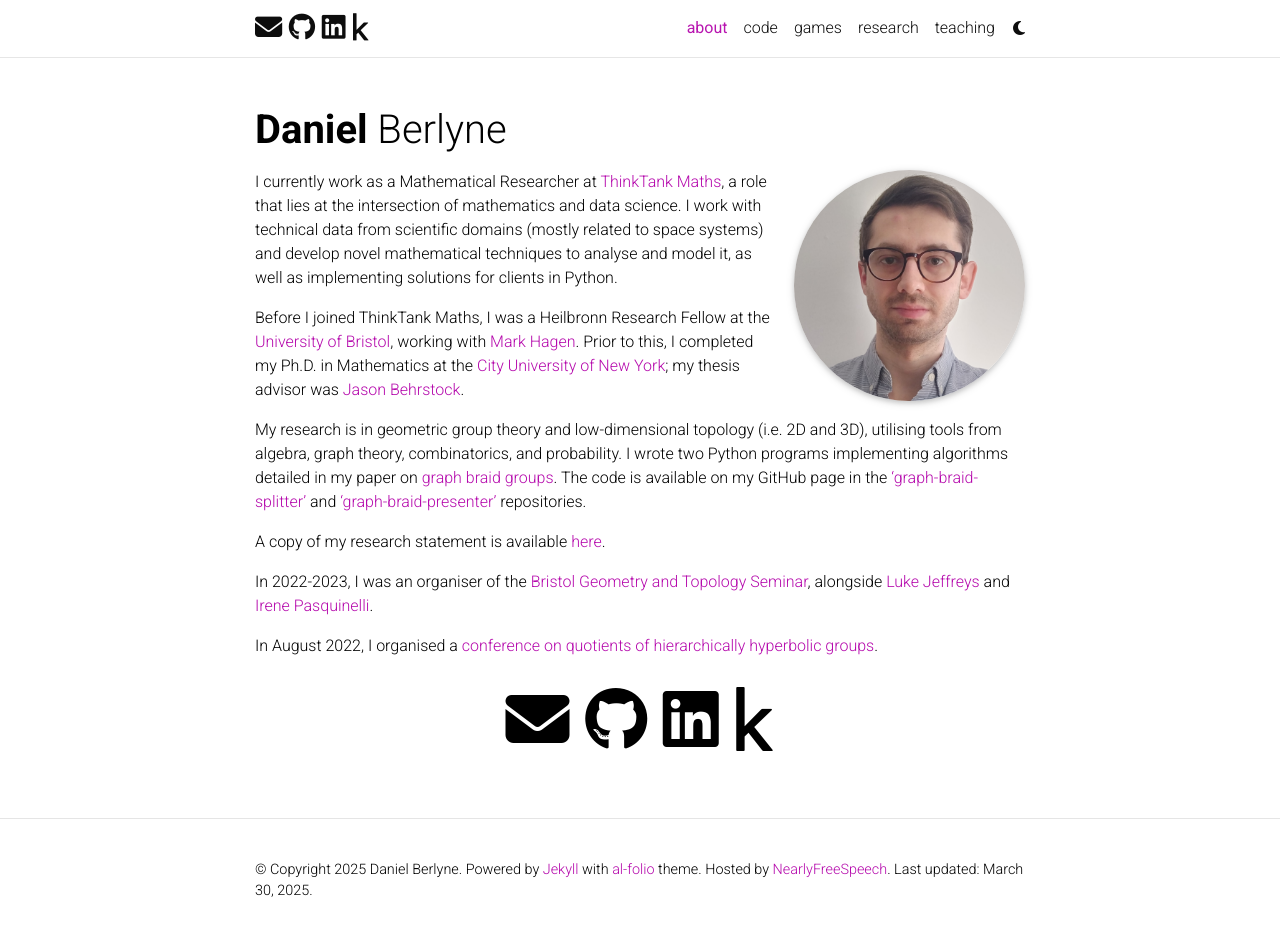
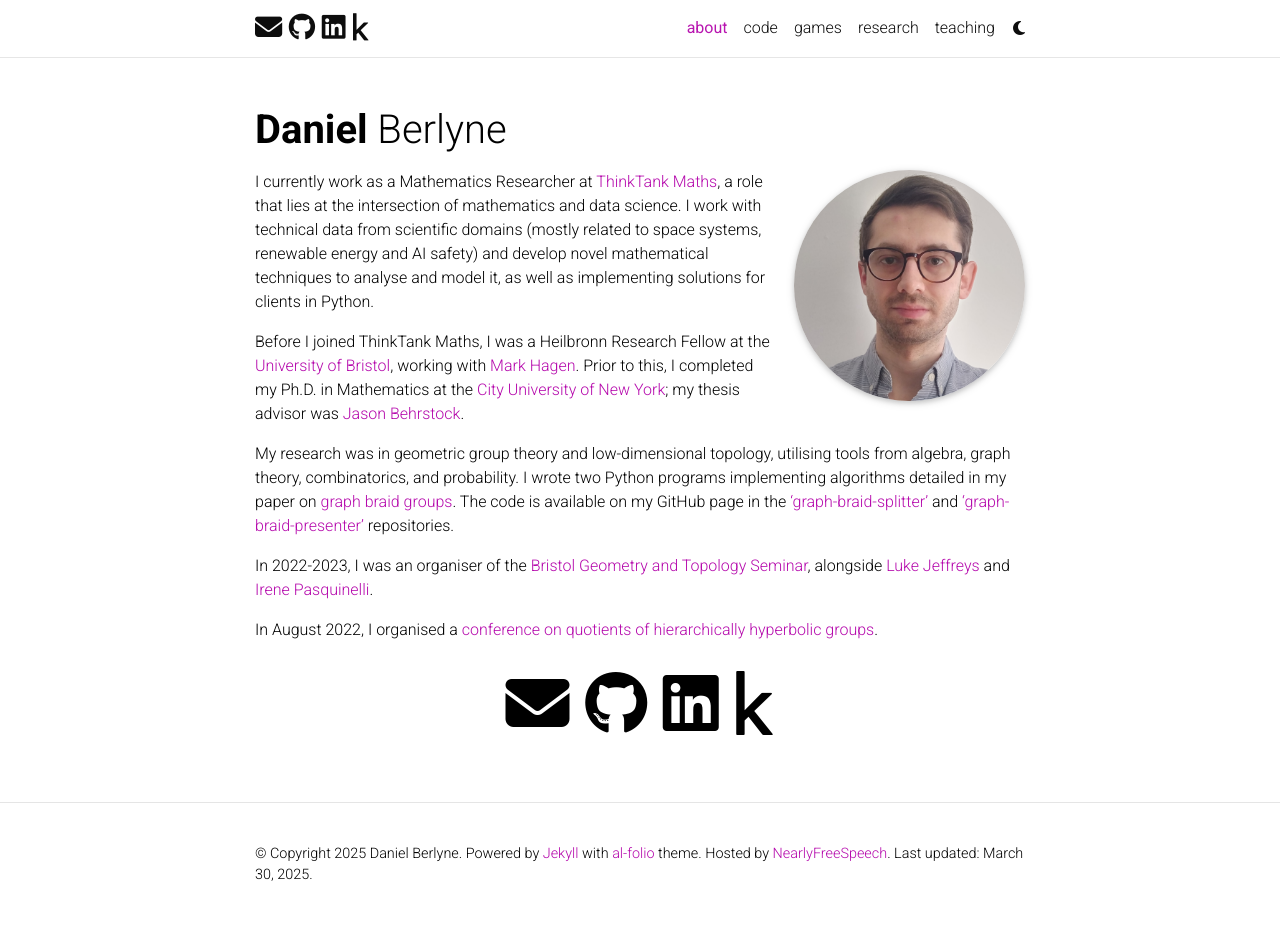
Before and after one commit to danberlyne/berlyne.net, a Jekyll site: the page built from _pages/about.md, in a window 1280 px wide and 942 px high. Shown: the top 936 px of the window. Built offline with Jekyll 4.4.1, drawn with Linux system fonts in a browser that asks for light colours; comment, search, counter and statistics services are not loaded; a style sheet for code colours, icons or effects is not loaded.

Commit message:
updated 'about' page

```diff
--- a/_pages/about.md
+++ b/_pages/about.md
@@ -17,13 +17,11 @@ selected_papers: false # includes a list of papers marked as "selected={true}"
 social: true  # includes social icons at the bottom of the page
 ---
 
-I currently work as a Mathematical Researcher at [ThinkTank Maths](https://www.thinktankmaths.com/), a role that lies at the intersection of mathematics and data science. I work with technical data from scientific domains (mostly related to space systems) and develop novel mathematical techniques to analyse and model it, as well as implementing solutions for clients in Python.
+I currently work as a Mathematics Researcher at [ThinkTank Maths](https://www.thinktankmaths.com/), a role that lies at the intersection of mathematics and data science. I work with technical data from scientific domains (mostly related to space systems, renewable energy and AI safety) and develop novel mathematical techniques to analyse and model it, as well as implementing solutions for clients in Python.
 
 Before I joined ThinkTank Maths, I was a Heilbronn Research Fellow at the [University of Bristol](http://www.bristol.ac.uk/maths/), working with [Mark Hagen](https://www.wescac.net/). Prior to this, I completed my Ph.D. in Mathematics at the [City University of New York](https://www.gc.cuny.edu/Page-Elements/Academics-Research-Centers-Initiatives/Doctoral-Programs/Mathematics); my thesis advisor was [Jason Behrstock](http://comet.lehman.cuny.edu/behrstock/).
 
-My research is in geometric group theory and low-dimensional topology (i.e. 2D and 3D), utilising tools from algebra, graph theory, combinatorics, and probability. I wrote two Python programs implementing algorithms detailed in my paper on [graph braid groups](https://arxiv.org/pdf/2209.03860.pdf). The code is available on my GitHub page in the ['graph-braid-splitter'](https://github.com/danberlyne/graph-braid-splitter) and ['graph-braid-presenter'](https://github.com/danberlyne/graph-braid-presenter) repositories.
-
-A copy of my research statement is available [here](/assets/pdf/Research_statement.pdf).
+My research was in geometric group theory and low-dimensional topology, utilising tools from algebra, graph theory, combinatorics, and probability. I wrote two Python programs implementing algorithms detailed in my paper on [graph braid groups](https://arxiv.org/pdf/2209.03860.pdf). The code is available on my GitHub page in the ['graph-braid-splitter'](https://github.com/danberlyne/graph-braid-splitter) and ['graph-braid-presenter'](https://github.com/danberlyne/graph-braid-presenter) repositories.
 
 In 2022-2023, I was an organiser of the [Bristol Geometry and Topology Seminar](https://www.bristolmathsresearch.org/events/geometry-and-topology-seminar/), alongside [Luke Jeffreys](https://people.maths.bris.ac.uk/~pk20963/) and [Irene Pasquinelli](https://people.maths.bris.ac.uk/~ip13935/).
 
```
